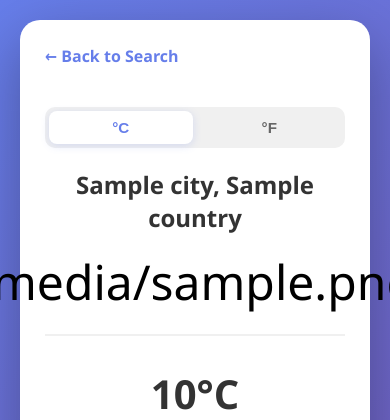
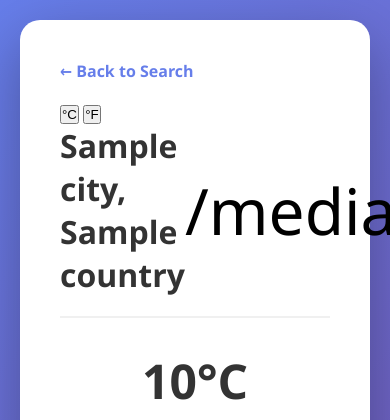
Before and after one commit to gpconroy/flaskapp, a Flask app: template templates/weather.html in a window 390 px wide; the page is wider, and only the part inside the window is pictured. Shown: the top 420 px of that part. Run offline with Flask 3, Linux system fonts and the light colour scheme; the template is opened without the code that fills it: most values are stand-ins (such as "Sample title", 1, 10 or a date in 2020).

Commit message:
Recovered-snapshot

```diff
--- a/static/styles.css
+++ b/static/styles.css
@@ -111,44 +111,6 @@ h1 {
 
 .back-link:hover {
     color: #764ba2;
-}
-
-.weather-card-header {
-    display: flex;
-    justify-content: space-between;
-    align-items: center;
-    margin-bottom: 20px;
-    gap: 20px;
-}
-
-.temp-toggle {
-    display: flex;
-    gap: 5px;
-    background: #f0f0f0;
-    border-radius: 10px;
-    padding: 4px;
-}
-
-.toggle-btn {
-    padding: 8px 16px;
-    background: transparent;
-    border: none;
-    color: #666;
-    font-weight: 600;
-    cursor: pointer;
-    border-radius: 8px;
-    transition: all 0.3s ease;
-    font-size: 0.95em;
-}
-
-.toggle-btn.active {
-    background: white;
-    color: #667eea;
-    box-shadow: 0 2px 8px rgba(102, 126, 234, 0.2);
-}
-
-.toggle-btn:hover {
-    color: #667eea;
 }
 
 .weather-header {
@@ -312,6 +274,8 @@ h1 {
     margin-top: 8px;
 }
 
+<<<<<<< HEAD
+=======
 /* Search History Styles */
 .search-history {
     margin-top: 25px;
@@ -382,6 +346,7 @@ h1 {
     border-color: #c33;
 }
 
+>>>>>>> feature/issue-2-search-history
 /* Responsive Design */
 @media (max-width: 480px) {
     .card, .weather-card {
@@ -448,6 +413,8 @@ h1 {
     .forecast-temps {
         font-size: 0.85em;
     }
+<<<<<<< HEAD
+=======
 
     .history-buttons {
         flex-direction: column;
@@ -456,19 +423,5 @@ h1 {
     .history-btn, .clear-history-btn {
         width: 100%;
     }
-
-    .weather-card-header {
-        flex-direction: column;
-        align-items: flex-start;
-    }
-
-    .temp-toggle {
-        width: 100%;
-        justify-content: center;
-    }
-
-    .toggle-btn {
-        flex: 1;
-        text-align: center;
-    }
+>>>>>>> feature/issue-2-search-history
 }
```
Also changed, not shown: cleanup_worktrees.py (deleted, +0 -61 lines).
